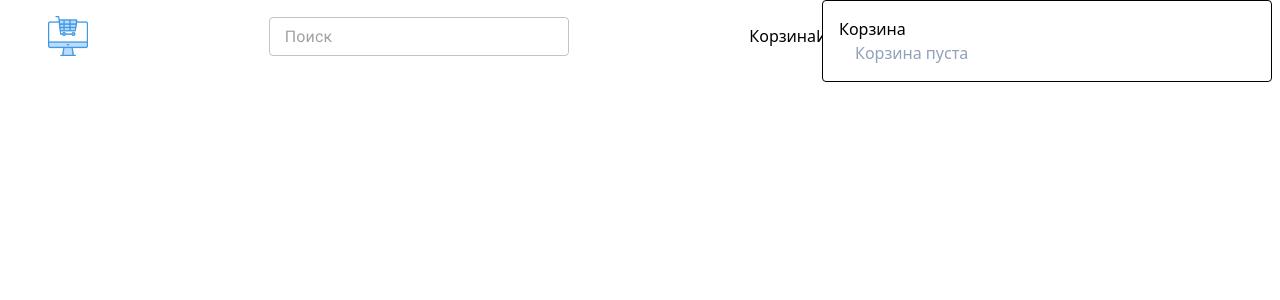
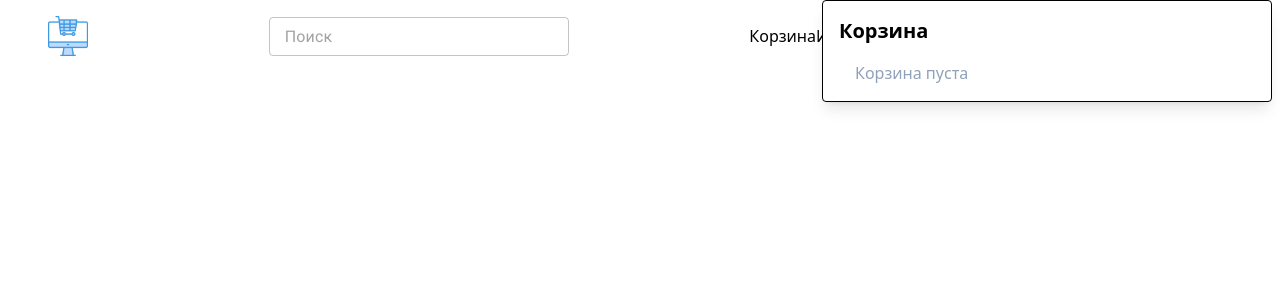
Before and after one commit to Sadykbek/Online-Shop, a React (Vite) app: page /favorite in a window 1280 px wide. Both pictures are taken after a click on the button "Корзина". Shown: the top 300 px of the page. Built offline with nearby package versions, Linux system fonts and the light colour scheme; some icons are missing.

Commit message:
разделил некоторый код в отдельные компоненты почистив код и добавил favorites

```diff
--- a/package.json
+++ b/package.json
@@ -17,6 +17,7 @@
     "@tailwindcss/vite": "^4.0.17",
     "@tanstack/react-query": "^5.69.0",
     "axios": "^1.8.4",
+    "framer-motion": "^12.6.3",
     "react": "^19.0.0",
     "react-dom": "^19.0.0",
     "react-router-dom": "^7.4.0",
--- a/src/components/HomeComponents/Header.tsx
+++ b/src/components/HomeComponents/Header.tsx
@@ -4,6 +4,8 @@ import Cart from '../cart/Cart';
 import { useState } from 'react';
 import { Link } from 'react-router-dom';
 import { useNavigate } from 'react-router-dom';
+import { AnimatePresence } from "framer-motion";
+
 export default function Header(){
    const navigate = useNavigate();
    function handleClick(){
@@ -25,7 +27,11 @@ export default function Header(){
          </div>
          <div >
             <button onClick={() => setCartOpen(!cartOpen)}>Корзина</button>
-            {cartOpen && <Cart close={closeCart} />}
+            {cartOpen &&
+            <AnimatePresence>
+              <Cart close={closeCart} />
+            </AnimatePresence>
+            }
             <Link to="/favorite"><button>Избранное</button></Link>
          </div>
          <div>
--- a/src/components/HomeComponents/ProductCard.tsx
+++ b/src/components/HomeComponents/ProductCard.tsx
@@ -1,18 +1,17 @@
-import Button from "@mui/material/Button";
 import Box from "@mui/material/Box";
 import { Skeleton } from "@mui/material";
-import { useState, useEffect } from "react";
+import { useState} from "react";
 import { descriptionCrop } from "./descriptionCrop";
-import { useCartStore } from "../../store/useStore";
 import { useNavigate } from "react-router-dom";
 import ButtonFavorite from "./productCard/ButtonFavorite";
+import AddToCartButton from "./productCard/AddToCartButton";
 
 interface ProductProps {
   title: string;
-  description: string;
+  description: string | undefined;
   price: number;
   image?: string;
-  id: number
+  id: number;
 }
 
 export default function ProductCard({
@@ -20,44 +19,38 @@ export default function ProductCard({
   description,
   price,
   image,
-  id
+  id,
 }: ProductProps) {
-  const cart = useCartStore((set)=>set.cart)
   const [loading, setLoading] = useState(true);
-  const [isIncart, setIsIncart] = useState(cart.some(item=> item.id == id));
-  const removeFromCart = useCartStore((state) => state.removeFromCart);
-  const addToCart = useCartStore((state) => state.addToCart);
-  function handleAddToCart(product: any) {
-    if (isIncart) {
-      setIsIncart(false);
-      removeFromCart(product);
-    } else {
-      setIsIncart(true);
-      addToCart(product);
-    }
 
-  }
-  useEffect(() => {
-    setIsIncart(cart.some((item) => item.id === id));
-  }, [cart, id]);
-  const navigate = useNavigate()
+  const navigate = useNavigate();
 
-  function handleNav(){
-    navigate(`/product/${id}`)
+  function handleNav() {
+    navigate(`/product/${id}`);
   }
 
   return (
     <Box
       component={"div"}
-      sx={{ px: 2, py: 1, border: "1px solid #778da9", borderRadius: 2 , position: "relative" }}
-    ><div className="absolute top-0 right-2">
-      <ButtonFavorite product={{title, price, image, id}} />
+      sx={{
+        px: 2,
+        py: 1,
+        border: "1px solid #778da9",
+        borderRadius: 2,
+        position: "relative",
+        height: "100%",
+        display: "flex",
+        flexDirection: "column",
+        justifyContent: "space-between",
+      }}
+    >
+      <div className="absolute top-0 right-2">
+        <ButtonFavorite product={{ title, price, image, id }} />
       </div>
-      <div  onClick={handleNav} className="h-60 w-full overflow-hidden flex justify-center items-center">
+      <div className="h-60  w-full overflow-hidden flex justify-center items-center">
         {loading && (
           <Skeleton variant="rectangular" width="100%" height="100%" />
         )}
-
           <img
             src={image}
             alt={title}
@@ -69,22 +62,28 @@ export default function ProductCard({
           />
       </div>
 
-      <h3  onClick={handleNav} className="lg:text-2xl md:text-xl text-lg font-semibold text-gray-800">
+      <h3
+        onClick={handleNav}
+        className="lg:text-2xl hover:underline cursor-pointer md:text-xl text-lg font-semibold text-gray-800"
+      >
         {title}
       </h3>
-      <p  onClick={handleNav} className="lg:text-base md:text-sm text-xs text-gray-600">
+      {description && (
+      <p
+        onClick={handleNav}
+        className="lg:text-base hover:underline cursor-pointer md:text-sm text-xs text-gray-600"
+      >
         {descriptionCrop(description)}
       </p>
+      )}
 
-      <div   className="flex justify-between items-center px-2 mt-2">
+      <div className="flex justify-between items-center px-2 mt-2">
         <div>
           <p>
             <b>Цена:</b> {price} ₽
           </p>
         </div>
-        <Button variant="contained" color={isIncart ? "error" : "success"} onClick={() => handleAddToCart({ title, description, price, image, id })}>
-          {isIncart ? "Удалить" : "Добавить"}
-        </Button>
+        <AddToCartButton product={{ title, description, price, image, id }} />
       </div>
     </Box>
   );
--- /dev/null
+++ b/src/components/HomeComponents/productCard/AddToCartButton.tsx
@@ -0,0 +1,37 @@
+import { useCartStore } from "../../../store/useStore"
+import AddShoppingCartIcon from '@mui/icons-material/AddShoppingCart';
+import RemoveShoppingCartIcon from '@mui/icons-material/RemoveShoppingCart';
+import { useState, useEffect } from "react";
+import { Button } from "@mui/material";
+
+
+export default function AddToCartButton({product}: any) {
+   const cart = useCartStore((set) => set.cart);
+   const [isIncart, setIsIncart] = useState(cart.some((item) => item.id == product.id));
+   const removeFromCart = useCartStore(state => state.removeFromCart)
+   const addToCart = useCartStore(state => state.addToCart)
+   function handleAddToCart(product: any) {
+      if (isIncart) {
+        setIsIncart(false);
+        removeFromCart(product);
+      } else {
+        setIsIncart(true);
+        addToCart(product);
+      }
+    }
+     useEffect(() => {
+        setIsIncart(cart.some((item) => item.id === product.id));
+      }, [cart, product.id]);
+   return (
+      <Button
+                variant="contained"
+                size="small"
+                sx={isIncart ? { backgroundColor: "#9e9e9e" } : { backgroundColor: "#2196f3" }}
+                onClick={() =>
+                  handleAddToCart(product)
+                }
+              >
+                {isIncart ? <RemoveShoppingCartIcon/> : <AddShoppingCartIcon />}
+              </Button>
+   )
+}
--- a/src/components/cart/Cart.tsx
+++ b/src/components/cart/Cart.tsx
@@ -1,21 +1,36 @@
 import { useCartStore } from "../../store/useStore";
 import CartItem from "./CartItem";
 import CancelIcon from '@mui/icons-material/Cancel';
+import { motion } from "framer-motion";
 
-export default function Cart({close}:any) {
-   const cart = useCartStore((state)=> state.cart);
-   return(
-      <div className="fixed z-50 top-0 right-2 bg-white border p-4 w-[450px] rounded">
+export default function Cart({ close }: any) {
+   const cart = useCartStore((state) => state.cart);
+
+   return (
+      <motion.div
+         initial={{ opacity: 0, x: 100 }}
+         animate={{ opacity: 1, x: 0 }}
+         exit={{ opacity: 0, x: 100 }}
+         transition={{ duration: 0.3 }}
+         className="fixed z-50 top-0 right-2 bg-white border p-4 w-[450px] rounded shadow-lg"
+      >
          <div className="relative">
-            <button className="absolute top-[-10px] right-[-10px] cursor-pointer" onClick={()=> close()}><CancelIcon sx={{ fontSize: 30 ,  color: "black"  }}/></button>
-         <h1>Корзина</h1>
-         <div>
-            {cart.map((item:any)=>(
-               <CartItem key={item.id} {...item}/>
-            ))}
-            {cart.length == 0 && <p className="text-left pl-4 text-slate-400">Корзина пуста</p>}
+            <button
+               className="absolute top-[-10px] right-[-10px] cursor-pointer"
+               onClick={() => close()}
+            >
+               <CancelIcon sx={{ fontSize: 30, color: "black" }} />
+            </button>
+            <h1 className="text-xl font-semibold mb-4">Корзина</h1>
+            <div>
+               {cart.map((item: any) => (
+                  <CartItem key={item.id} {...item} />
+               ))}
+               {cart.length === 0 && (
+                  <p className="text-left pl-4 text-slate-400">Корзина пуста</p>
+               )}
+            </div>
          </div>
-         </div>
-      </div>
-   )
+      </motion.div>
+   );
 }
--- a/src/pages/Favorite.tsx
+++ b/src/pages/Favorite.tsx
@@ -1,11 +1,16 @@
 import { useFavoriteStore } from "../store/useStore"
+import ProductCard from "../components/HomeComponents/ProductCard"
 export default function Favorite() {
    const favorite = useFavoriteStore((set)=>set.products)
    return (
       <>
+      <div className="grid xl:grid-cols-4 lg:grid-cols-3 md:grid-cols-2 gap-4">
         {favorite.map(item=>(
-         <p>{item.title}</p>
+         <div key={item.id}>
+            <ProductCard {...item} />
+         </div>
         ))}
+      </div>
       </>
    )
 }
```
Also changed, not shown: 1 other file (tests, documents, lock files or other folders). Lines whose indentation alone changed are shown as unchanged.
